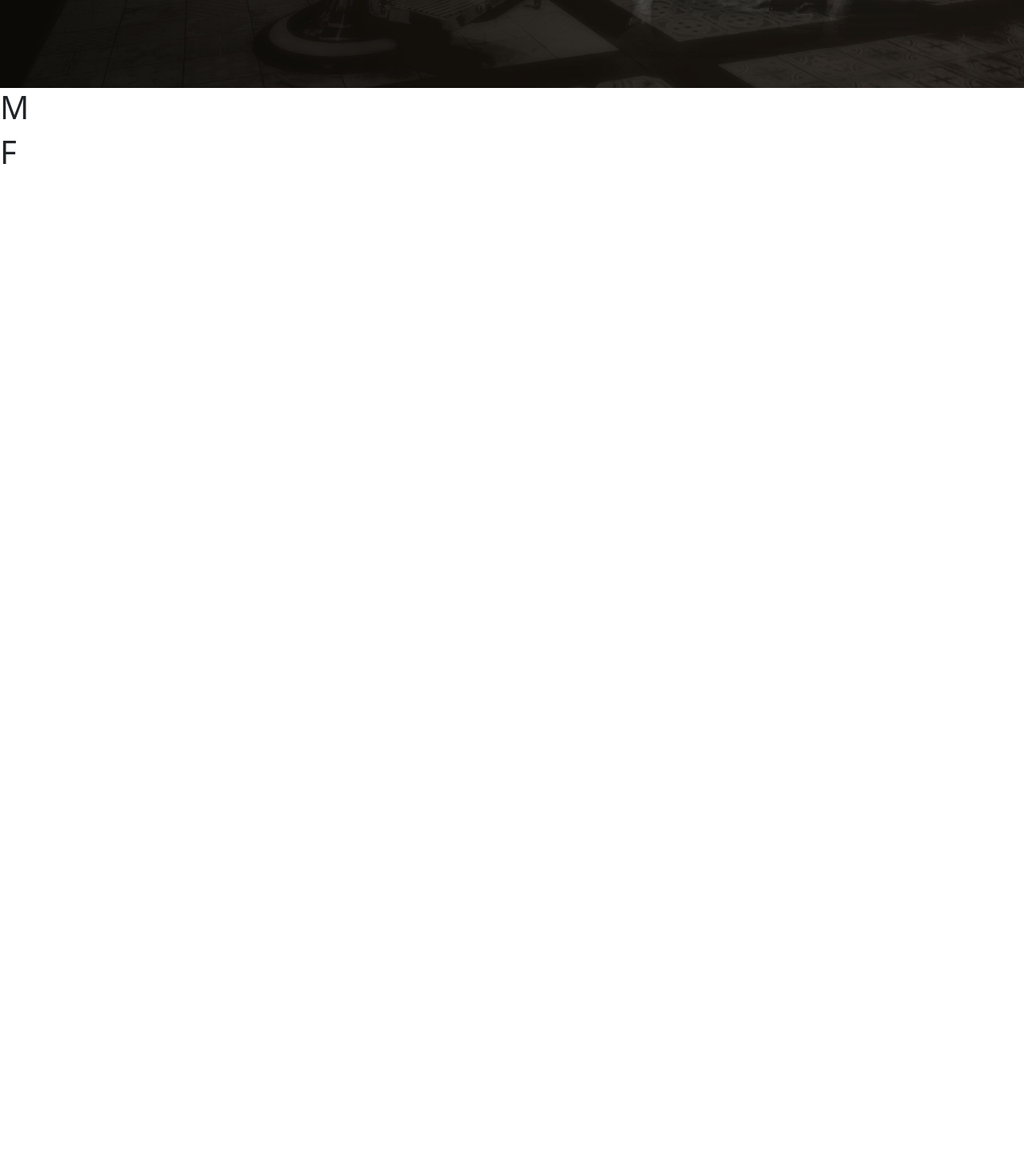
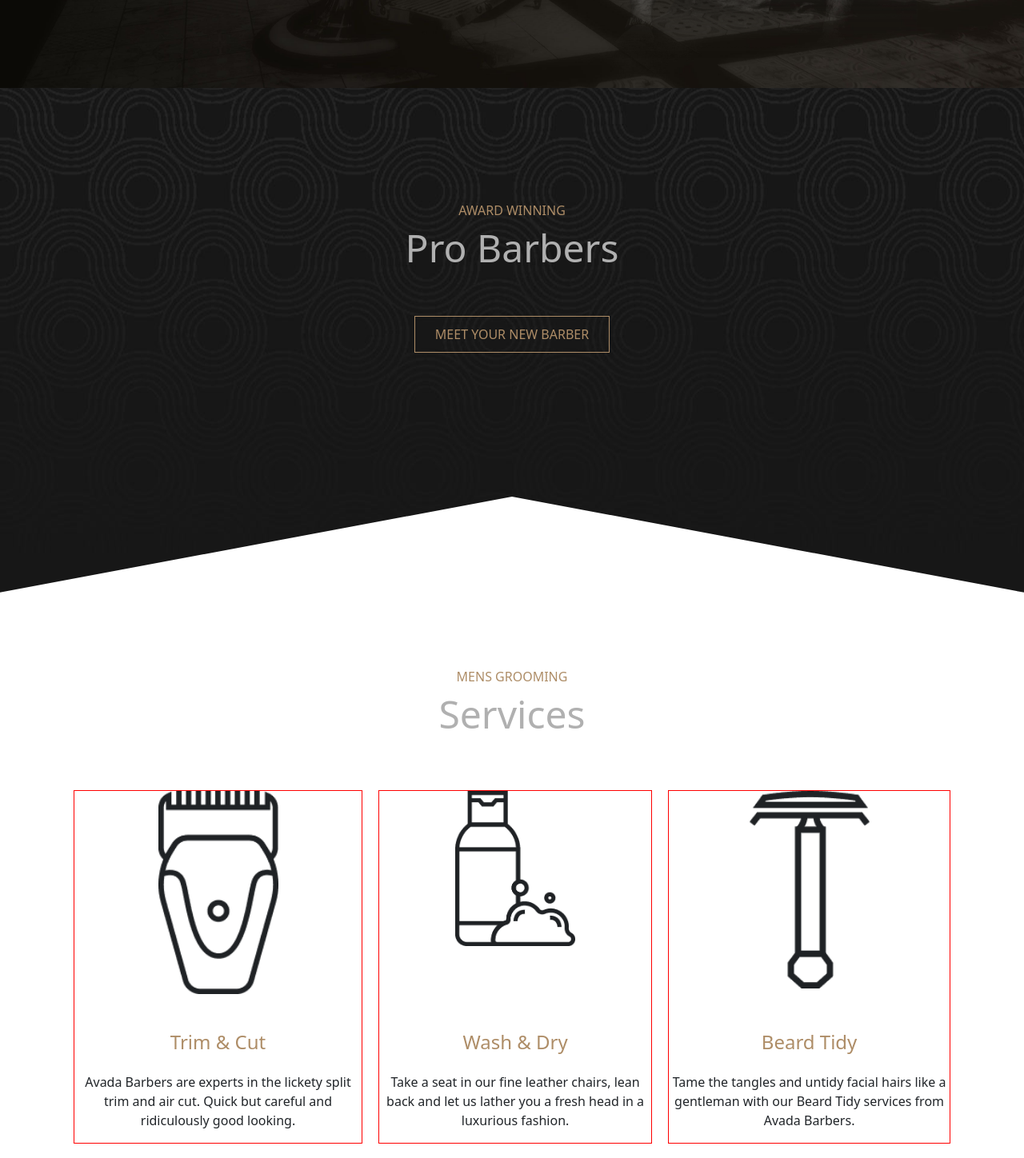
Before and after one commit to AndreaDeStefano1/proj-html-vuejs, a Vue app: page / in a window 1280 px wide. Shown: the part 590-2038 px from the top of the page at 80% size. Before the commit the page ends 812 px from the top, so only its background shows below. Built offline with nearby package versions, Linux system fonts and the light colour scheme.

Commit message:
Seconda section del main finita (da rifinire)

```diff
--- a/src/App.vue
+++ b/src/App.vue
@@ -2,7 +2,9 @@
   <div>
 
     <HeaderComp/>
+
     <MainComp/>
+
     <FooterComp/>
 
   </div>
--- a/src/assets/style/_vars.scss
+++ b/src/assets/style/_vars.scss
@@ -3,3 +3,5 @@ $primary-color: #ae8d67; // Teak Muted
 $secondary-color: #b0b0b0; // Silver Chalice
 
 $dark-block-color: #111110;
+
+$clip: polygon(100% 0, 100% 100%, 50% 81%, 0 100%, 0 0);
--- /dev/null
+++ b/src/components/CardCompServices.vue
@@ -0,0 +1,52 @@
+<template>
+  <div class="card-container d-flex flex-column">
+
+    <div class="img-&-title d-flex flex-column ">
+
+      <div class="image-container text-center">
+        <img  :src="url" alt="">
+      </div>
+
+      <h4 class=" text-center">{{title}}</h4>
+
+    </div>
+
+    <div class="description">
+      <p class="text-center pt-3">
+        {{text}}
+      </p>
+    </div>
+
+  </div>
+</template>
+
+<script>
+export default {
+  name: 'CardCompServices',
+  props:{
+    url: String,
+    title: String,
+    text: String
+  }
+}
+</script>
+
+<style lang="scss" scoped>
+@import '../assets/style/vars';
+
+
+
+.card-container{
+  border: 1px solid red;
+  margin: 10px 10px;
+  .image-container{
+    height: 300px;
+    img{
+      width: 150px;
+    }
+  }
+  h4{
+    color: $primary-color
+  }
+}
+</style>
--- a/src/components/MainComp.vue
+++ b/src/components/MainComp.vue
@@ -1,15 +1,98 @@
 <template>
-  <div>
-    <h1>M</h1>
-  </div>
+  <main>
+    <!-- INTRO SECTION -->
+    <section class="intro-section pt-5">
+      <TitleComp
+      class="mt-5"
+      bigText="Pro Barbers"
+      miniText="AWARD WINNING"/>
+      <ButtonComp
+      class="text-center pb-x"
+      buttonText="MEET YOUR NEW BARBER"/>
+
+    </section>
+    <!-- /INTRO SECTION -->
+
+    <!-- SERVICE SECTION -->
+    <section>
+      <TitleComp
+      class="mt-5"
+      bigText="Services"
+      miniText="MENS GROOMING"/>
+      <div class="container d-flex justify-content-center">
+
+        <!-- <CardComp v-for="(service, index) in serviceCardsArray" :key="`card${index}`"
+        :text="service.text"
+        :title="service.title"
+        :url="service.url"/> -->
+        <CardCompServices
+        text="Avada Barbers are experts in the lickety split trim and air cut. Quick but careful and ridiculously good looking."
+        title="Trim & Cut"
+        :url="require('../assets/img/avadabarbers-trimcut-icon-before.png')"/>
+        <CardCompServices
+        text="Take a seat in our fine leather chairs, lean back and let us lather you a fresh head in a luxurious fashion."
+        title="Wash & Dry"
+        :url="require('../assets/img/avadabarbers-washndry-icon.png')"/>
+        <CardCompServices
+        text="Tame the tangles and untidy facial hairs like a gentleman with our Beard Tidy services from Avada Barbers."
+        title="Beard Tidy"
+        :url="require('../assets/img/avadabarbers-beardtrim-icon.png')"/>
+
+
+      </div>
+    </section>
+    <!-- /SERVICE SECTION -->
+  </main>
 </template>
 
 <script>
+import ButtonComp from './ButtonComp.vue'
+import TitleComp from './TitleComp.vue'
+import CardCompServices from './CardCompServices.vue'
+
 export default {
-  name: 'MainComp'
+  components: {
+    TitleComp,
+    ButtonComp,
+    CardCompServices },
+  name: 'MainComp',
+  data(){
+    return{
+      serviceCardsArray :[
+        {
+          text: "Avada Barbers are experts in the lickety split trim and air cut. Quick but careful and ridiculously good looking.",
+          title: "Trim & Cut",
+          url: "../assets/img/avadabarbers-trimcut-icon-before.png"
+        },
+        {
+          text: "Avada Barbers are experts in the lickety split trim and air cut. Quick but careful and ridiculously good looking.",
+          title: "Trim & Cut",
+          url: "../assets/img/avadabarbers-trimcut-icon-before.png"
+        },
+        {
+          text: "Avada Barbers are experts in the lickety split trim and air cut. Quick but careful and ridiculously good looking.",
+          title: "Trim & Cut",
+          url: "../assets/img/avadabarbers-trimcut-icon-before.png"
+        }
+      ]
+    }
+  }
 }
 </script>
 
 <style lang="scss" scoped>
+@import '../assets/style/vars';
+
+
+
+.intro-section{
+  background-image: url(../assets/img/avadabarbers-about-introbackground.jpg);
+  background-position: 0 20%;
+  clip-path: $clip;
+
+  .pb-x{
+    padding-bottom: 300px;
+  }
+}
 
 </style>
--- /dev/null
+++ b/src/components/TitleComp.vue
@@ -0,0 +1,31 @@
+<template>
+  <div class=" text-center py-5">
+    <h6>{{miniText}}</h6>
+    <h2>{{bigText}}</h2>
+  </div>
+</template>
+
+<script>
+export default {
+  name: 'TitleComp',
+  props:{
+    miniText: String,
+    bigText: String
+  }
+}
+</script>
+
+<style lang="scss" scoped>
+@import '../assets/style/vars';
+
+div{
+  h6{
+    color: $primary-color;
+  }
+  h2{
+    color: $secondary-color;
+    font-size: 3em;
+  }
+}
+
+</style>
```
